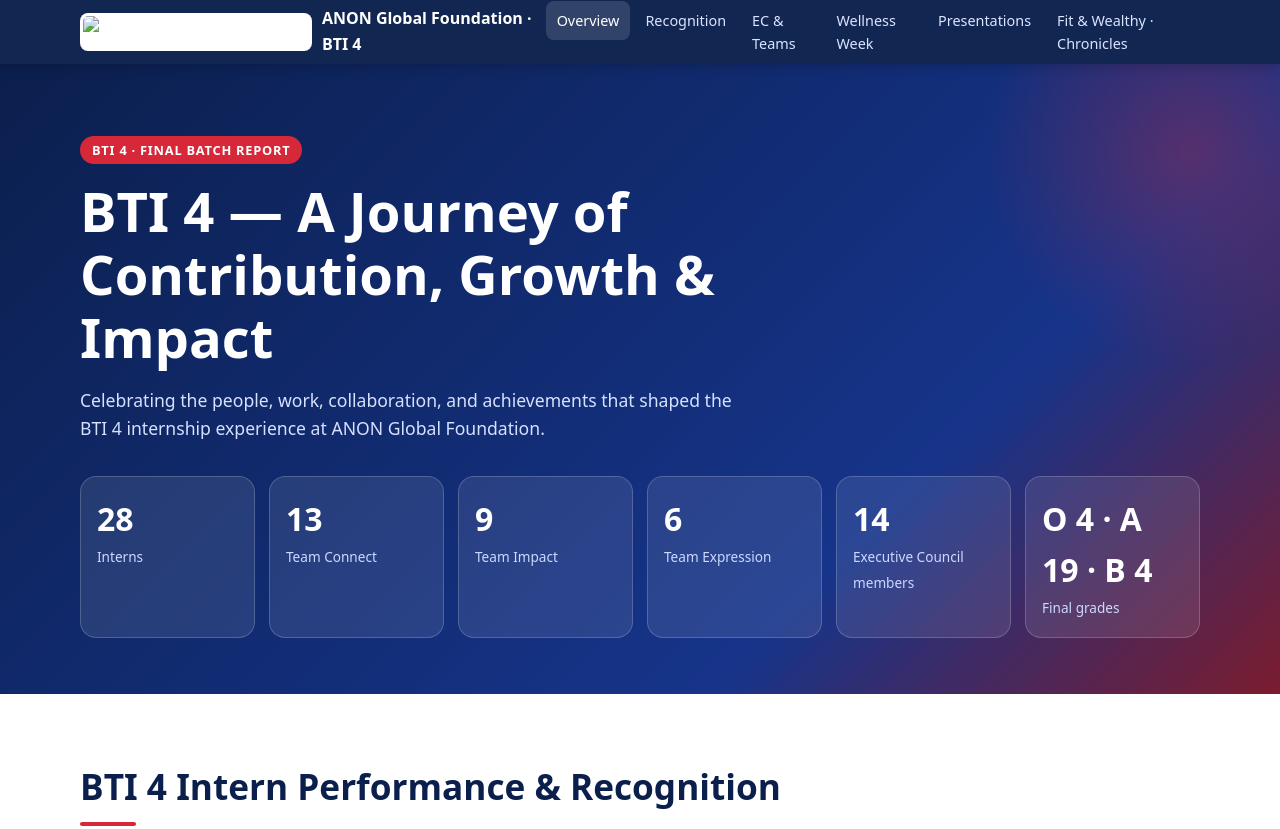
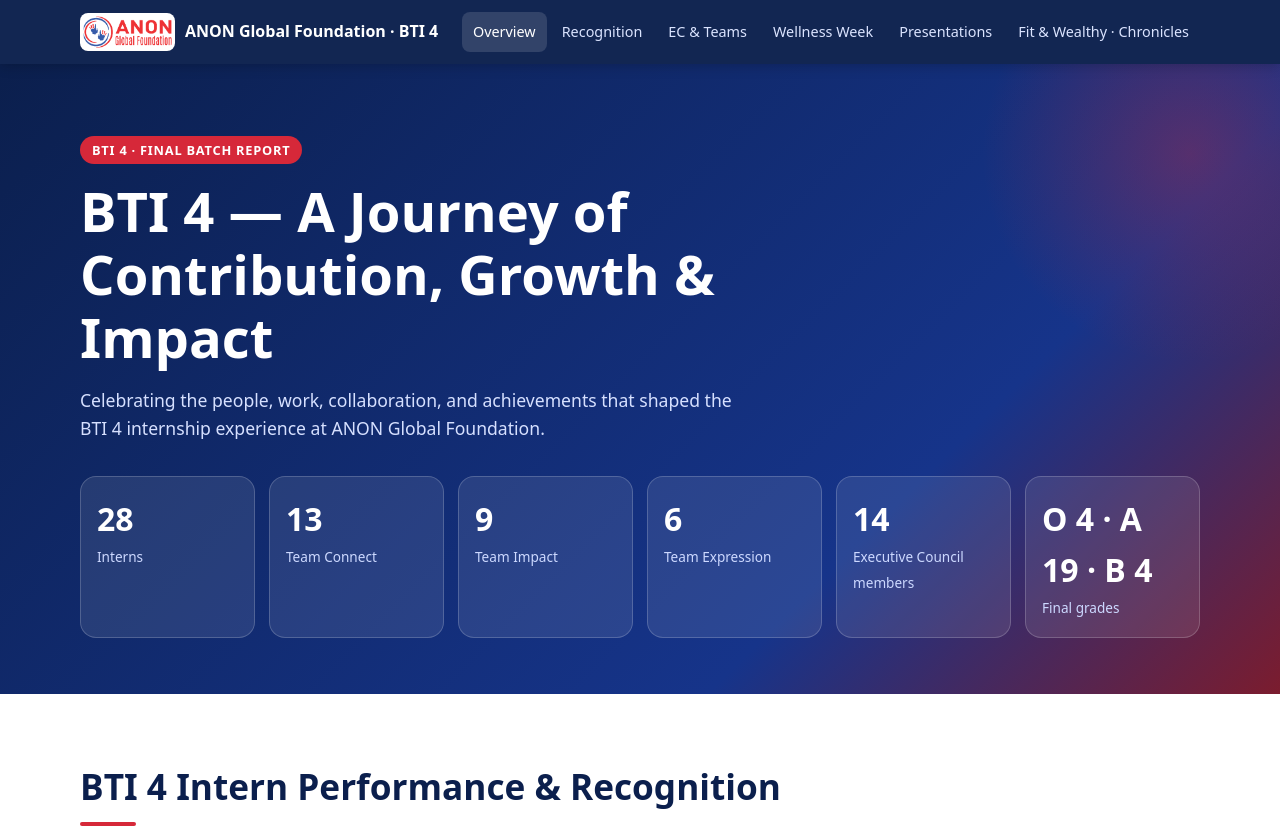
Before and after one commit to ANONGlobalFoundation-India/BTI-4, a plain HTML site: page index.html in a window 1280 px wide. Shown: the top 829 px of the page. Drawn offline with Linux system fonts and the light colour scheme.

Commit message:
Update index.html

```diff
--- a/index.html
+++ b/index.html
@@ -47,7 +47,7 @@
 footer{background:var(--navy);color:#cdd9ff;padding:32px 0;text-align:center;font-size:.9rem}
 @media(max-width:860px){#menu{display:block}nav{position:absolute;top:64px;left:0;right:0;background:var(--navy);display:none}nav.open{display:block}nav ul{flex-direction:column;padding:10px 20px}.two{grid-template-columns:1fr}}
 </style></head><body>
-<header><div class="wrap nav"><a class="brand" href="#overview"><img src="assets/anon-logo.gif" alt="ANON Global Foundation logo"><span>ANON Global Foundation · BTI 4</span></a>
+<header><div class="wrap nav"><a class="brand" href="#overview"><img src="anon logo_final.gif" alt="ANON Global Foundation logo"><span>ANON Global Foundation · BTI 4</span></a>
 <button id="menu" aria-expanded="false" aria-controls="nav">☰ Menu</button>
 <nav id="nav" aria-label="Main"><ul><li><a href="#overview">Overview</a></li><li><a href="#performance">Recognition</a></li><li><a href="#leadership">EC &amp; Teams</a></li><li><a href="#wellness">Wellness Week</a></li><li><a href="#presentations">Presentations</a></li><li><a href="#more">Fit &amp; Wealthy · Chronicles</a></li></ul></nav></div></header>
 <main>
```
